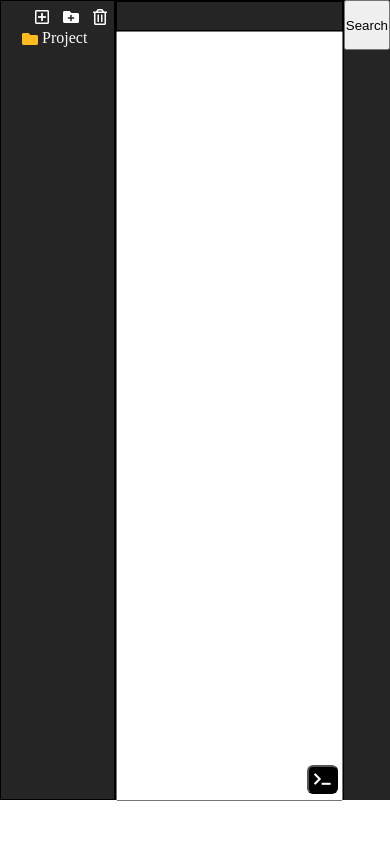
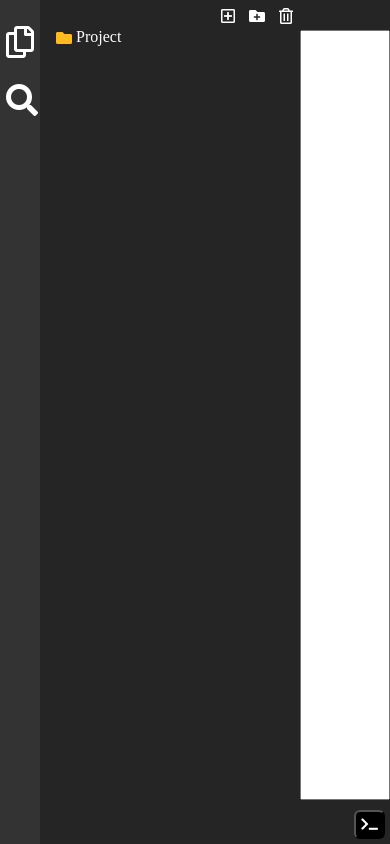
Before and after one commit to KhachTonoyan/LiveEditor, a website with bundled scripts: page index.html in a window 390 px wide. Built offline with nearby package versions, Linux system fonts and the light colour scheme.

Commit message:
feat(explorer): ui changes, make explorer draggable, add sidebar

```diff
--- a/index.html
+++ b/index.html
@@ -9,6 +9,10 @@
 </head>
 <body>
     <div id="app">
+        <div id="sidebar">
+            <i class="far fa-copy sidebar-icon" id="sidebar-toggle"></i>
+            <i class="fas fa-search sidebar-icon" id="searchBtn"></i>
+        </div>
         <div id="explorer" class="explorer">
             <div id="overlay" class="overlay"></div>
             <div class="explorer-icons">
@@ -20,6 +24,7 @@
             </div>
 
             <div id="root" class="root"></div>
+            <div id="dragbar"></div>
         </div>
         <div id="container">
             <div id="tab"></div>
@@ -34,7 +39,7 @@
         </div>
 
 
-        <button id = "searchBtn"> Search </button>
+        <!--<button id = "searchBtn"> Search </button>-->
     </div>
     <script src="script.js" type="module"></script>
 </body>
--- a/src/Explorer/ExplorerModel.js
+++ b/src/Explorer/ExplorerModel.js
@@ -27,7 +27,9 @@ class ExplorerModel {
     create = (name, type) => {
       const activeFolder = getActiveParent(this.active); // folder is returned
       const creating = state.create(name, type, activeFolder);
-      this.active = activeFolder.children[name];
+      if (creating) {
+        this.active = activeFolder.children[name];
+      }
       return creating;
     };
 
--- a/src/Explorer/ExplorerView.js
+++ b/src/Explorer/ExplorerView.js
@@ -2,12 +2,11 @@ import { createElement, getElement, sortExplorer } from './helper.js';
 
 class ExplorerView {
   constructor() {
-    // this.test = getElement('test');
-
     this.createFile = getElement('createFile');
     this.createFolder = getElement('createFolder');
     this.remove = getElement('remove');
     this.overlay = getElement('overlay');
+    this.sidebarToggle = getElement('sidebar-toggle');
 
     this.root = getElement('root');
     this.list = createElement('ul');
@@ -36,10 +35,46 @@ class ExplorerView {
     this.createFolder.onclick = this.clickCreate.bind(this, 'folder');
     this.remove.addEventListener('click', this.clickRemove.bind(this));
 
+    // resizing
+    this.dragging = 0;
+    this.body = document.body;
+    this.dragbar = getElement('dragbar');
+
+    this.dragbar.addEventListener('mousedown', (e) => {
+      e.preventDefault();
+      this.dragging = 1;
+      this.body.addEventListener('mousemove', this.resize);
+      this.body.classList.add('resizing');
+    });
+
+    document.addEventListener('mouseup', () => {
+      this.dragging ? this.clearJSEvents() : '';
+    });
+
+    this.sidebarToggle.addEventListener('click', () => {
+      const container = getElement('container');
+      const explorer = getElement('explorer');
+
+      container.classList.toggle('explorer-closed');
+      explorer.classList.toggle('explorer-closed');
+    });
+
+    // this.test = getElement('test');
     // this.test.onclick =() => {
     //   console.log(this.selectedElement)
     // }
   }
+
+  clearJSEvents = () => {
+    this.dragging = 0;
+    this.body.removeEventListener('mousemove', this.resize);
+    this.body.classList.remove('resizing');
+  };
+
+  resize = (e) => {
+    if (e.pageX < 200 || e.pageX > document.documentElement.clientWidth - 200) return;
+    this.body.style.setProperty('--left-width', `${e.pageX}px`);
+  };
 
   clickRemove = () => {
     const selected = this.selectedElement.parentElement.parentElement;
@@ -96,9 +131,8 @@ class ExplorerView {
         const creation = this.create(target.value, type);
 
         if (!creation) {
-            this.warning = true;
           const span = createElement('span', null, 'warning');
-            span.innerHTML = `A file or folder <b>${target.value}</b> already exists at this location. Please choose a different name.`;
+          span.textContent = `A file or folder '${target.value}' already exists at this location. Please choose a different name.`;
           target.parentElement.append(span);
           target.classList.add('danger');
 
--- a/style.css
+++ b/style.css
@@ -5,23 +5,9 @@
     display: flex;
 }
 
-#explorer{
-    width: 400px;
-    height: 800px;
-    border: 1px solid black;
-}
-
-#container{
-    position: relative;
-    width: 800px;
-    height: 800px;
-    border: 1px solid black;
-}
-
 #tab{
     width: 100%;
     height: 30px;
-    border: 1px solid black;
 }
 #content{
   resize: none;
@@ -32,12 +18,36 @@
   height: 770px;
 }
 
-/* .root {
+/*Begin:: Scrollbar*/
 
-} */
+::-webkit-scrollbar {
+  width: 8px;
+  height: 8px;
+}
+
+::-webkit-scrollbar-track {
+  background: #f1f1f1;
+}
+
+::-webkit-scrollbar-thumb {
+  background: #888;
+}
+
+::-webkit-scrollbar-thumb:hover {
+  background: #555;
+}
+
+/*End:: Scrollbar*/
+
 /*Begin:: Explorer*/
 .explorer {
   position: relative;
+  overflow: hidden;
+  padding-left: 40px;
+}
+
+.explorer.explorer-closed {
+  display: none;
 }
 
 .explorer .overlay {
@@ -51,9 +61,20 @@
   display: none;
 }
 
+.root {
+  overflow: auto;
+  height: calc(100% - 28px);
+}
+
 .root ul {
-  padding-left: 20px;
+  padding-left: 15px;
   list-style-type: none;
+}
+
+.root>ul {
+  width: fit-content;
+  min-width: 100%;
+  padding-bottom: 10px;
 }
 
 .explorer-icons {
@@ -73,7 +94,7 @@
 
 .selected {
   position: relative;
-  width: calc(100% - 20px);
+  width: calc(100% - 21px);
   display: inline-block;
   z-index: 1;
 }
@@ -89,40 +110,15 @@
   border-radius: 2px;
 }
 
-
-/*search start*/
-
-.searchPanel {
-  background-color: rgba(30, 30, 30, 96%);
-  color: #0e6b0e;
-  width: 700px;
-  overflow: auto;
-  height: 500px;
-  max-height: 700px;
-  position: absolute;
-  left: 50%;
-  top: 50%;
-  transform: translate(-50%, -50%);
-  font-weight: bolder;
-}
-
-#closeButton {
-  height: 25px;
-  width: 25px;
-  float: right;
-  font-size: large;
-}
-
-#searchBtn{
-  height: 50px;
-}
-
-/*search end*/
 li[data-name] {
   white-space: nowrap;
   user-select: none;
   cursor: pointer;
   color: white;
+}
+
+li[data-name] > span {
+  padding-right: 5px;
 }
 
 li.folder:before {
@@ -223,6 +219,96 @@ li.file.html:before {
 }
 /*End:: Explorer*/
 
+/*Start:: Explorer resizing*/
+
+body {
+  height: 100vh;
+  --left-width: 300px;
+}
+
+body.resizing {
+  cursor: col-resize;
+}
+
+#container, #explorer, #dragbar {
+  top: 0;
+  height: 100%;
+  position: absolute;
+}
+
+#sidebar {
+  width: 40px;
+  height: 100%;
+  background-color: #333333;
+  position: relative;
+  z-index: 15;
+  display: flex;
+  flex-direction: column;
+}
+
+#sidebar .sidebar-icon {
+  color: white;
+  font-size: 32px;
+  margin: 26px 0 0 6px;
+  cursor: pointer;
+}
+
+#explorer {
+  width: var(--left-width);
+}
+
+#container {
+  right: 0;
+  overflow: hidden;
+  width: calc(100% - var(--left-width));
+}
+
+#container.explorer-closed {
+  width: calc(100% - 40px)
+}
+
+#dragbar {
+  right: 0;
+  width: 4px;
+  opacity: 0;
+  z-index: 1;
+  cursor: col-resize;
+  background: #0099e5;
+  transition: 0.3s ease-in-out 0s, opacity 0.3s ease-in-out 0s;
+}
+
+#dragbar:hover, body.resizing #dragbar {
+  opacity: 1;
+  transition: 0.3s ease-in-out 0s;
+}
+
+/*End:: Explorer resizing*/
+
+/*search start*/
+
+.searchPanel {
+  background-color: rgba(30, 30, 30, 96%);
+  color: #0e6b0e;
+  width: 700px;
+  overflow: auto;
+  height: 500px;
+  max-height: 700px;
+  position: absolute;
+  left: 50%;
+  top: 50%;
+  transform: translate(-50%, -50%);
+  font-weight: bolder;
+}
+
+#closeButton {
+  height: 25px;
+  width: 25px;
+  float: right;
+  font-size: large;
+}
+
+/*search end*/
+
 /* Terminal */
 button{
   cursor: pointer;
```
Lines whose indentation alone changed are shown as unchanged.
